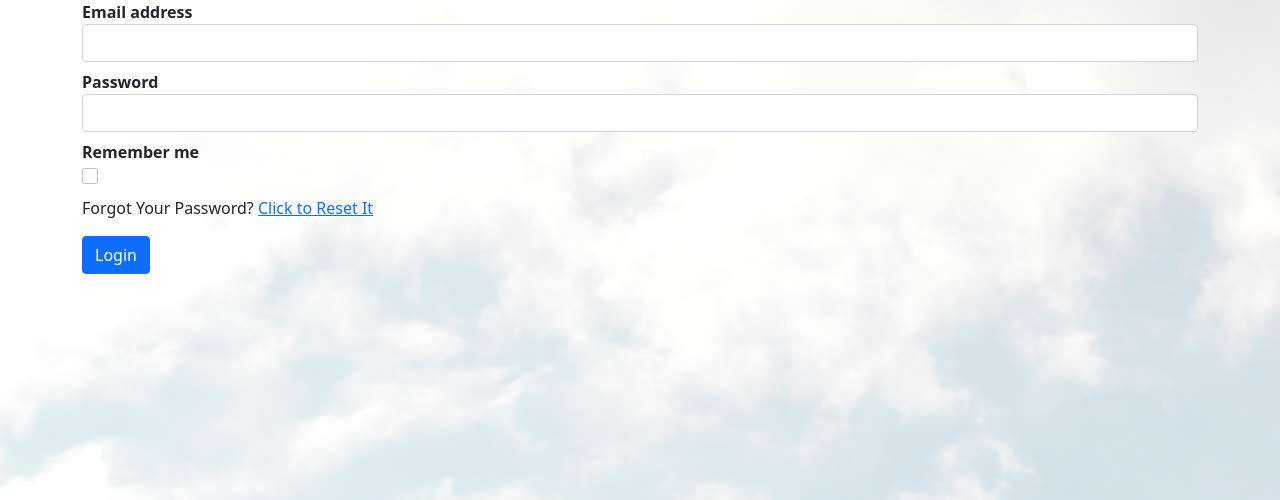
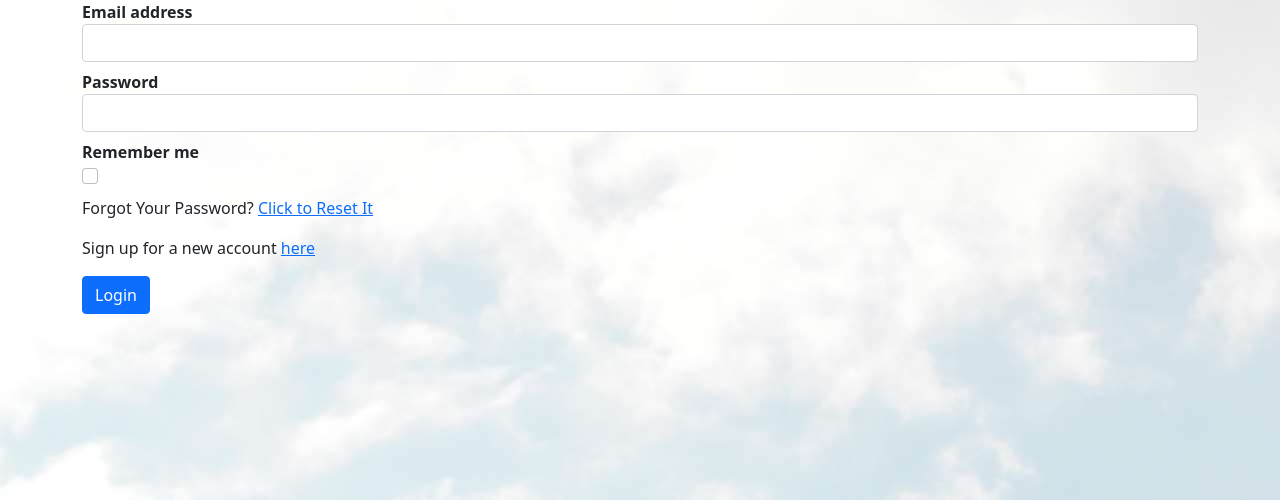
Before and after one commit to gujingying/comp0034_cw2_g-group-12-1, a Flask app: a page that uses my_app/templates/login.html in a window 1280 px wide. Shown: the part 80-580 px from the top of the page. Run offline with Flask 3, Linux system fonts and the light colour scheme; parts of the project's set-up code (start-up, migrations or seed data) failed here and were passed over; some libraries are stand-ins or nearby versions.

Commit message:
update login and sign up page

```diff
--- a/my_app/templates/display_profile.html
+++ b/my_app/templates/display_profile.html
@@ -8,8 +8,8 @@
             <div class="col-auto">
                 <div class="card-img-top" style="width: 15rem;">
                     <img class="card-img-top" src="{{ urls }}" alt="User profile photo">
-                    <a href="{{ url_for('main.update_photo')}}" class="btn btn-outline-secondary btn-sm">edit photo</a>
                 </div>
+                <a href="{{ url_for('main.update_photo')}}" class="btn btn-outline-secondary btn-sm">edit photo</a>
             </div>
             <div class="col">
                 <div class="card" style="background-color: transparent">
--- a/my_app/templates/login.html
+++ b/my_app/templates/login.html
@@ -10,6 +10,10 @@
          Forgot Your Password?
          <a href="{{ url_for('auth.reset_password_request') }}">Click to Reset It</a>
         </p>
+        <p>
+         Sign up for a new account
+         <a href="{{ url_for('auth.signup') }}">here</a>
+        </p>
     <p><button type="submit" class="btn btn-primary">Login</button></p>
     </form>
 {% endblock %}
--- a/my_app/templates/signup.html
+++ b/my_app/templates/signup.html
@@ -14,6 +14,10 @@
         </dl>
         <p><button type="submit" class="btn btn-primary">Sign up</button></p>
     </form>
+    <p>
+         Login
+         <a href="{{ url_for('auth.login') }}">here</a>
+    </p>
 
     {# This version doesn't use the _formhelpers
     <form method="POST" action="{{ url_for('auth.signup') }}" class="row g3">
```
